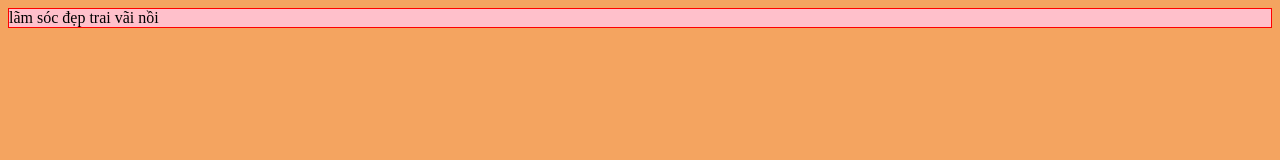
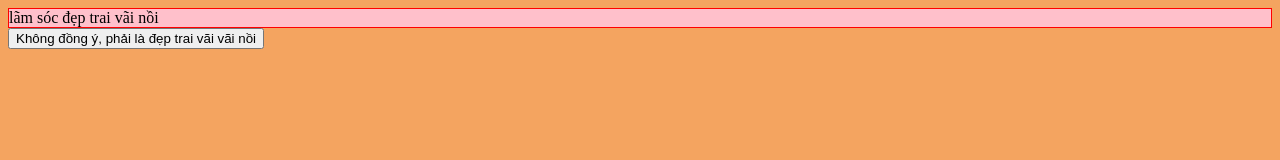
Before and after one commit to lamsoc010/git-w3band, a plain HTML site: page index.html in a window 1280 px wide. Drawn offline with Linux system fonts and the light colour scheme.

Commit message:
update index

```diff
--- a/index.html
+++ b/index.html
@@ -10,5 +10,6 @@
 </head>
 <body>
     <div>lãm sóc đẹp trai vãi nồi</div>
+    <button>Không đồng ý, phải là đẹp trai vãi vãi nồi</button>
 </body>
 </html>
```
